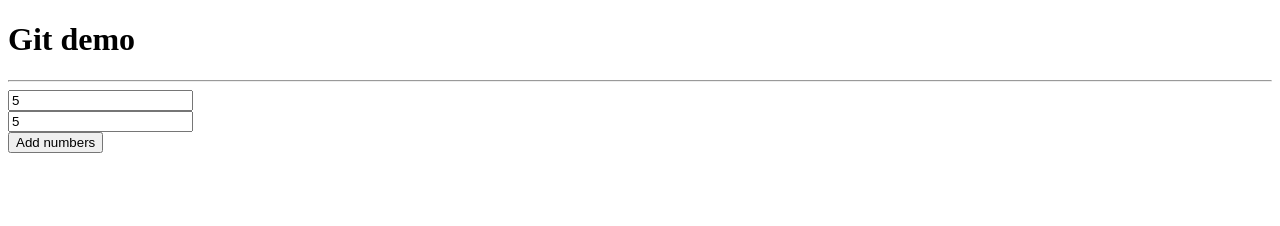
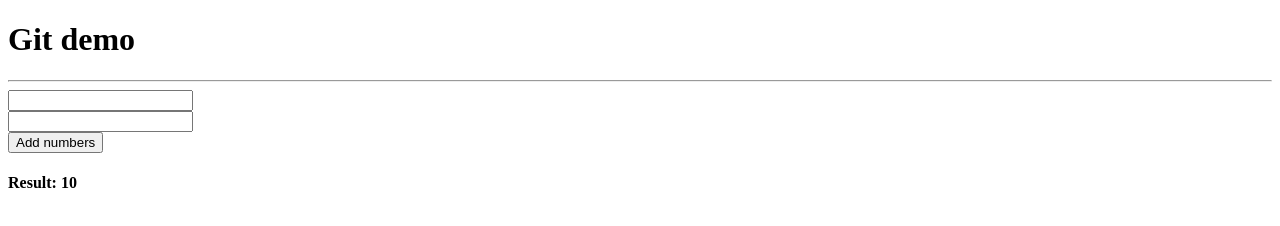
Before and after one commit to siposm/wblr-git-demo, a plain HTML site: page index.html in a window 1280 px wide. Both pictures are taken after typing "5", "5" into the empty fields and a click on the button "Add numbers". Drawn offline with Linux system fonts and the light colour scheme.

Commit message:
result display on UI

```diff
--- a/app.js
+++ b/app.js
@@ -6,5 +6,9 @@ function addition() {
 
 	let result = calc.add(paramA, paramB)
 
-	console.log(result)
+	let target = document.querySelector("#result")
+	target.textContent = "Result: " + result
+
+	document.querySelector("#param-a").value = ""
+	document.querySelector("#param-b").value = ""
 }
--- a/index.html
+++ b/index.html
@@ -10,7 +10,8 @@
 	<hr>
 	<input type="number" id="param-a"><br>
 	<input type="number" id="param-b"><br>
-	<button onclick="addition()">Add numbers</button>
+	<button onclick="addition()">Add numbers</button><br>
+	<h4 id="result"></h4>
 	<script src="calc.js"></script>
 	<script src="app.js"></script>
 </body>
```
